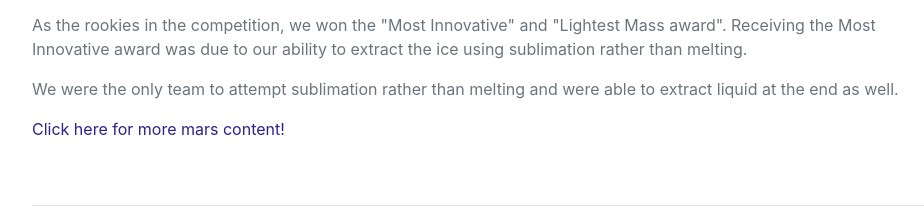
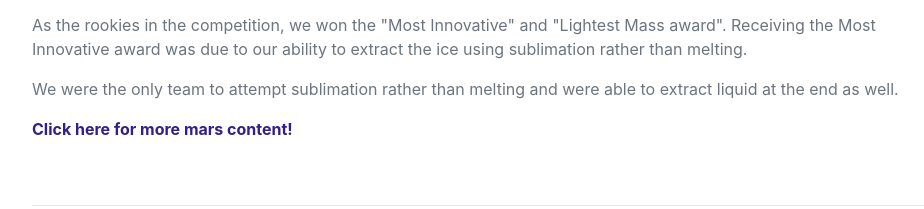
Before and after one commit to sush2023/Portfolio, a plain HTML site: page index.html in a window 1280 px wide. Shown: the part 2561-2770 px from the top of the page, without its empty margins (288-1212 px from the left). Drawn offline with nearby package versions, Linux system fonts and the light colour scheme; no server answers; a web font is replaced by a local one.

Commit message:
bolded href link to marsice.html

```diff
--- a/index.html
+++ b/index.html
@@ -153,7 +153,7 @@
                                 We were the only team to attempt sublimation rather than melting and were able to extract liquid at the end as well.
                             </p>
                             <p>
-                                <a class="text-secondary" href="MarsIce.html">Click here for more mars content!</a>
+                                <a style="font-weight: bold;" class="text-secondary" href="MarsIce.html">Click here for more mars content!</a>
                             </p>
 
                         </div>
```
